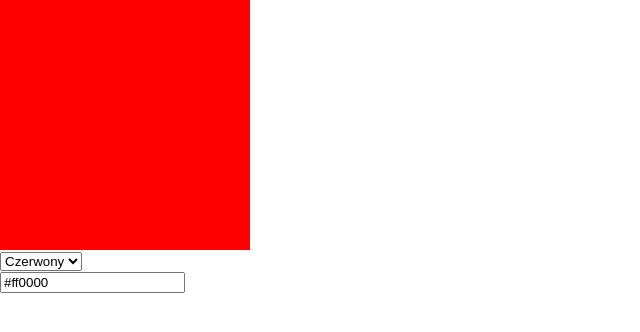
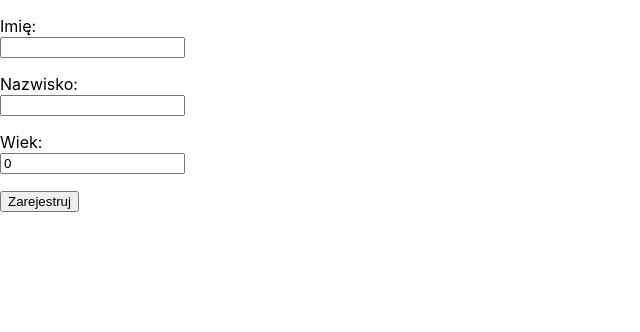
Before and after one commit to wizabela/react-mk, a React (Create React App) app: page / in a window 1280 px wide. Shown: the top 332 px of the page, without its empty margins (0-640 px from the left). Built offline with nearby package versions, Linux system fonts and the light colour scheme.

Commit message:
form exercise

```diff
--- a/src/components/App/App.js
+++ b/src/components/App/App.js
@@ -1,9 +1,55 @@
-import React from "react";
-import {ColorBox} from "../ColorBox/ColorBox";
+import React, {useState} from "react";
 
 import './App.css';
 
 
 export const App = props => {
-return <ColorBox/>;
+    const [firstName, setFirstName] = useState('');
+    const [lastName, setLastName] = useState('');
+    const [age, setAge] = useState(0);
+
+    const sendForm = e => {
+        e.preventDefault();
+
+        const person = {
+            firstName,
+            lastName,
+            age,
+        };
+        console.log(person);
+    };
+
+    return <form onSubmit={sendForm}>
+        <p>
+            <label>
+                Imię:<br/>
+                <input
+                    type="text"
+                    value={firstName}
+                    onChange={e => setFirstName(e.target.value)}
+                />
+            </label>
+        </p>
+        <p>
+            <label>
+                Nazwisko:<br/>
+                <input
+                    type="text"
+                    value={lastName}
+                    onChange={e => setLastName(e.target.value)}/>
+            </label>
+        </p>
+        <p>
+            <label>
+                Wiek:<br/>
+                <input
+                    type="number"
+                    value={age}
+                    onChange={e => setAge(Number(e.target.value))}/>
+            </label>
+        </p>
+        <p>
+            <button type="submit">Zarejestruj</button>
+        </p>
+    </form>
 };
```
